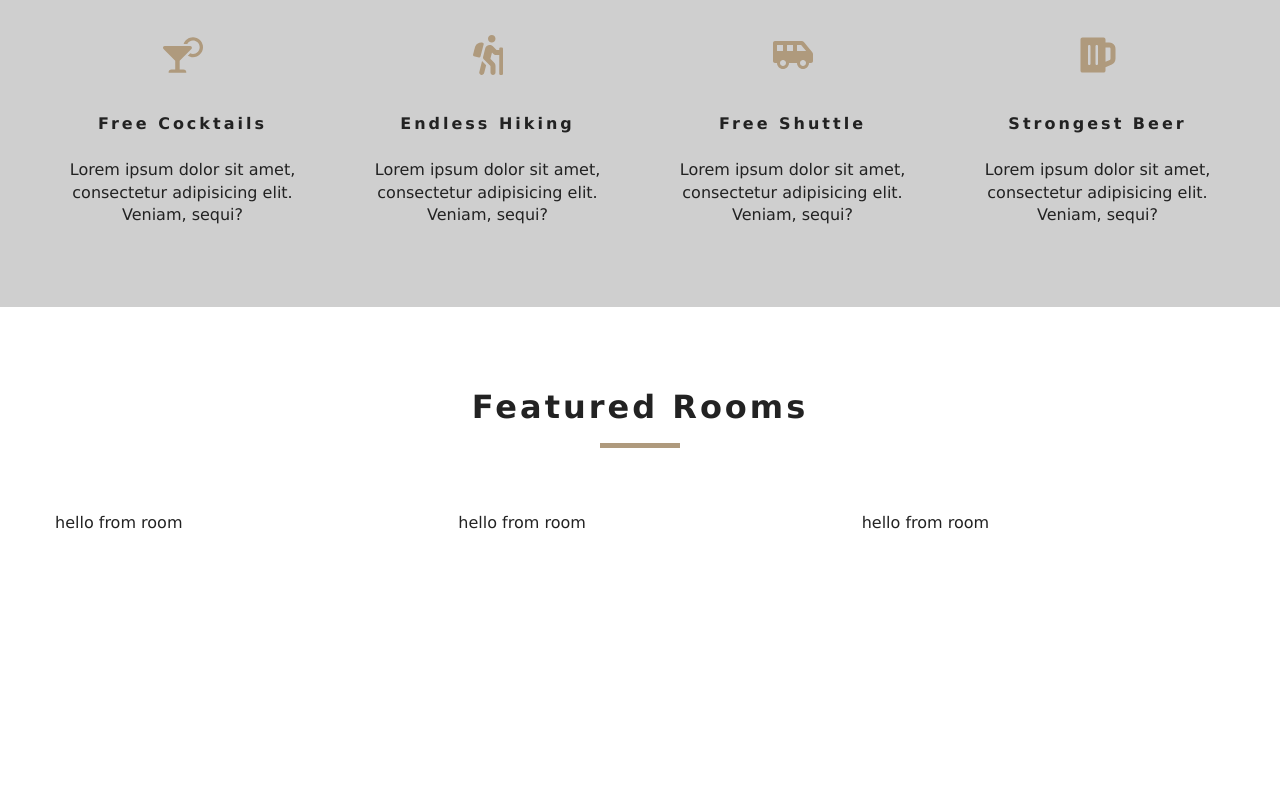
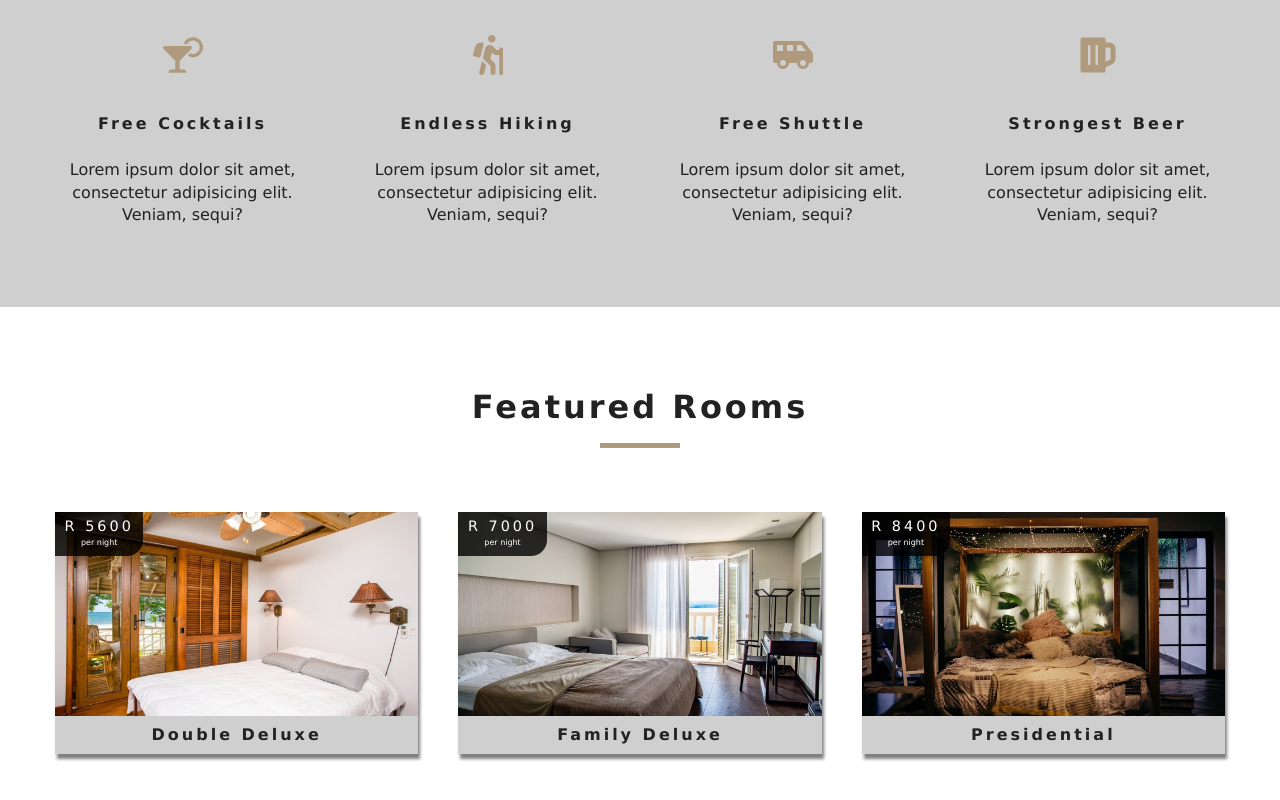
Before and after one commit to axtell5000/react-resort, a React (Create React App) app: page / in a window 1280 px wide. Shown: the part 972-1772 px from the top of the page. Before the commit the page ends 1586 px from the top, so only its background shows below. Built offline with nearby package versions, Linux system fonts and the light colour scheme.

Commit message:
setting up featured room section so we can see details listed

```diff
--- a/src/components/Room.js
+++ b/src/components/Room.js
@@ -1,11 +1,34 @@
 import React from 'react';
+import { Link } from 'react-router-dom';
+import PropTypes from 'prop-types';
 
-function Room() {
+import defaultImg from '../images/room-2.jpeg';
+
+function Room({room}) {
+	const {name, slug, images, price} = room;
+
 	return (
-		<div>
-			hello from room
-		</div>
+		<article className="room">
+			<div className="img-container">
+				<img src={images[0] || defaultImg} alt="single room" />
+				<div className="price-top">
+					<h6>R {price * 14}</h6>
+					<p>per night</p>
+				</div>
+				<Link to={`/rooms/${slug}`} className="btn-primary room-link">Features</Link>
+				<p className="room-info">{name}</p>
+			</div>
+		</article>
 	);
 }
 
+Room.propTypes = {
+	room: PropTypes.shape({
+		name: PropTypes.string.isRequired,
+		slug: PropTypes.string.isRequired,
+		images: PropTypes.arrayOf(PropTypes.string).isRequired,
+		price: PropTypes.number.isRequired
+	})
+}
+
 export default Room;
```
